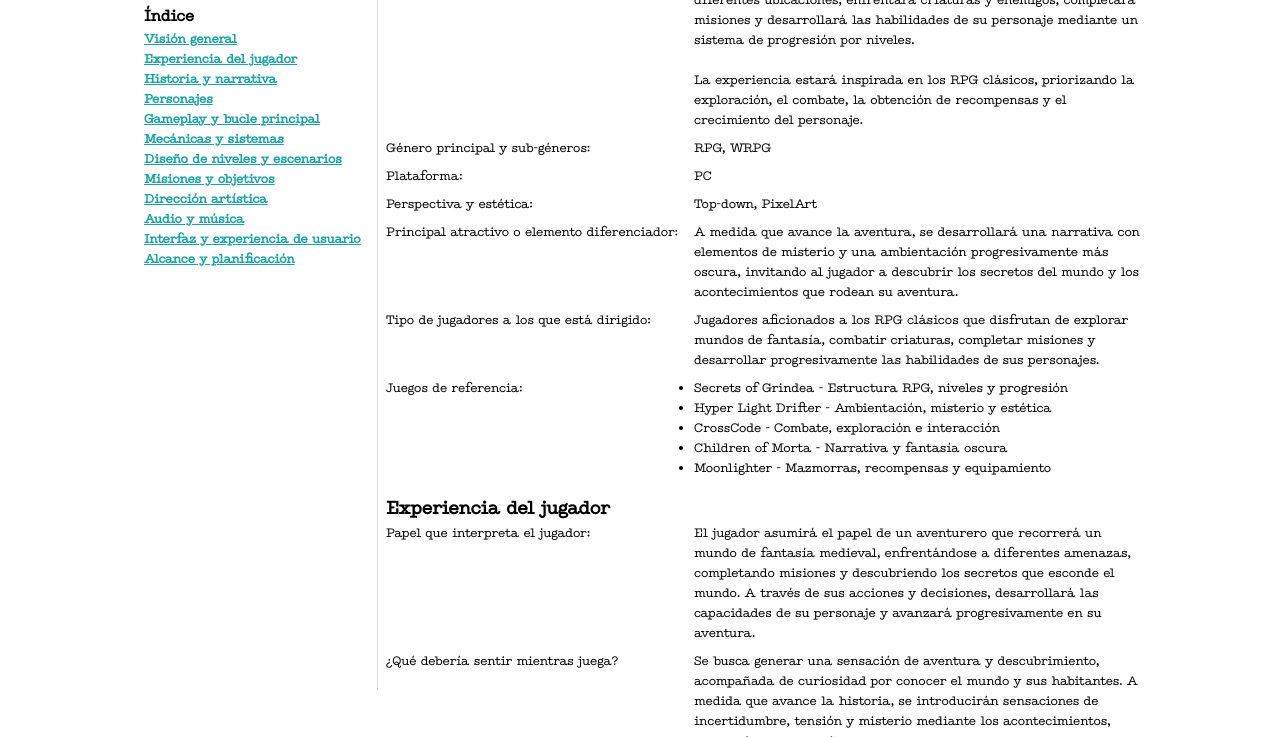
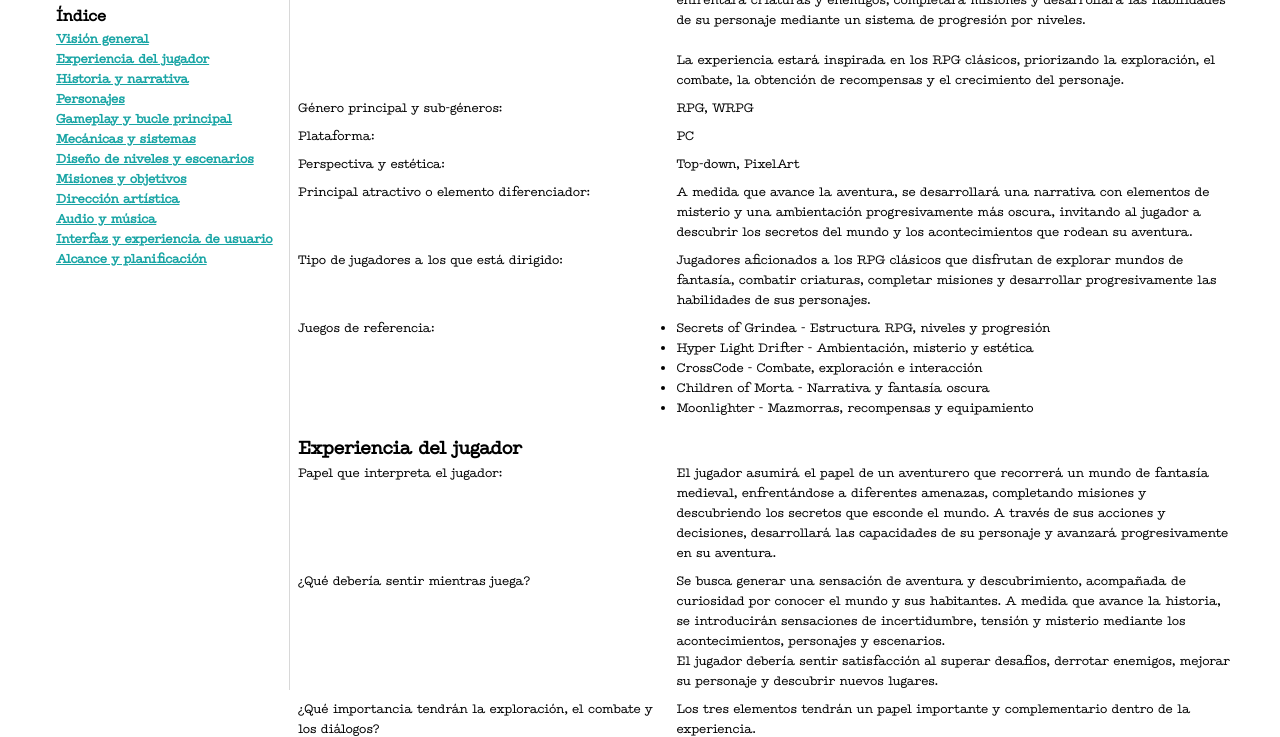
Before and after one commit to Ebanx3/documentacion-de-juego, a plain HTML site: page index.html in a window 1280 px wide. Shown: the part 110-847 px from the top of the page. Drawn offline with Linux system fonts and the light colour scheme.

Commit message:
se aumenta el max width del sitio

```diff
--- a/index.html
+++ b/index.html
@@ -19,7 +19,8 @@
 
         body {
             font-family: "TypeMachine", sans-serif;
-            max-width: 1024px;
+            --body-max-width: 1200px;
+            max-width: var(--body-max-width);
             margin: auto;
             --sidebar-width: min(250px, 42vw);
         }
@@ -31,7 +32,7 @@
         header {
             position: fixed;
             top: 0;
-            left: max(0px, calc((100% - 1024px) / 2));
+            left: max(0px, calc((100% - var(--body-max-width)) / 2));
             width: var(--sidebar-width);
             height: 100vh;
             overflow-y: auto;
```
